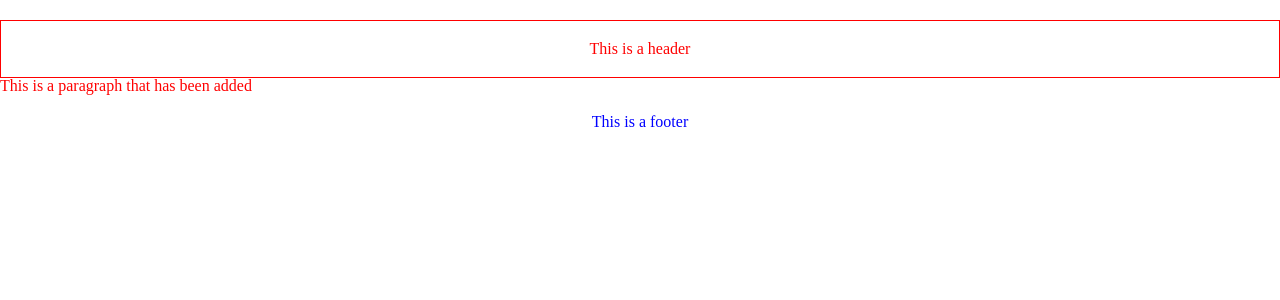
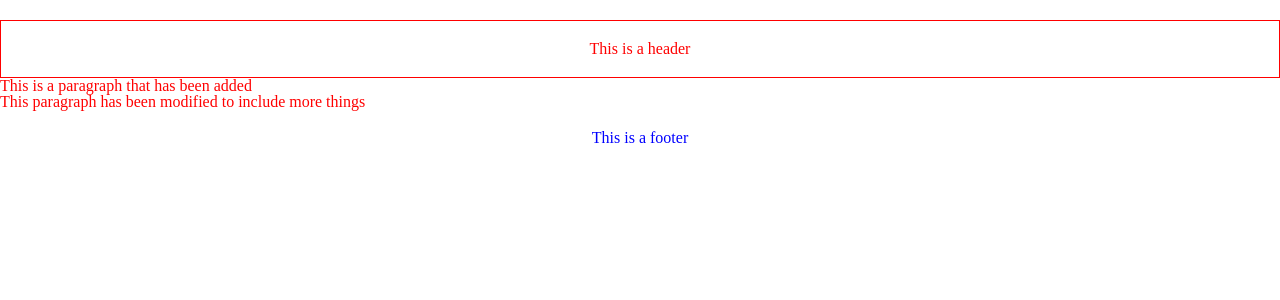
Before and after one commit to btboubacar/test-git, a React (Vite) app: page / in a window 1280 px wide. Shown: the top 300 px of the page. Built offline with nearby package versions, Linux system fonts and the light colour scheme; the HTML template or start-up script is replaced by a standard one.

Commit message:
Update App.jsx

```diff
--- a/src/App.jsx
+++ b/src/App.jsx
@@ -8,6 +8,7 @@ function App() {
         <p>This is a header</p>
       </header>
       <p>This is a paragraph that has been added</p>
+      <p>This paragraph has been modified to include more things</p>
       <Footer />
     </>
   );
```
